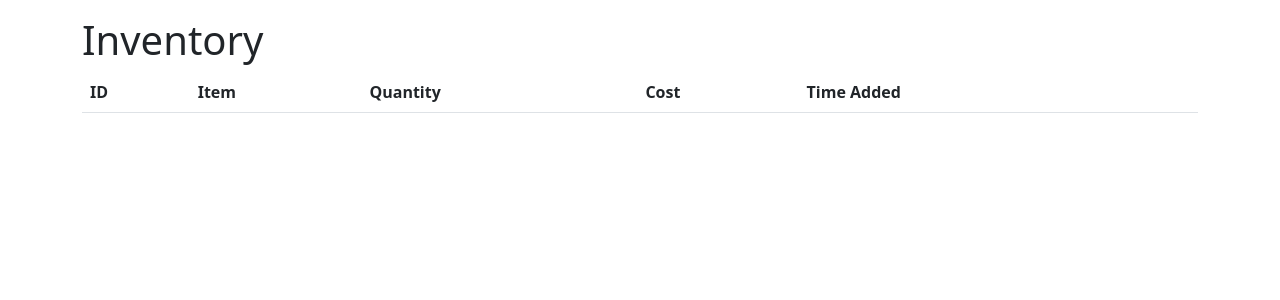
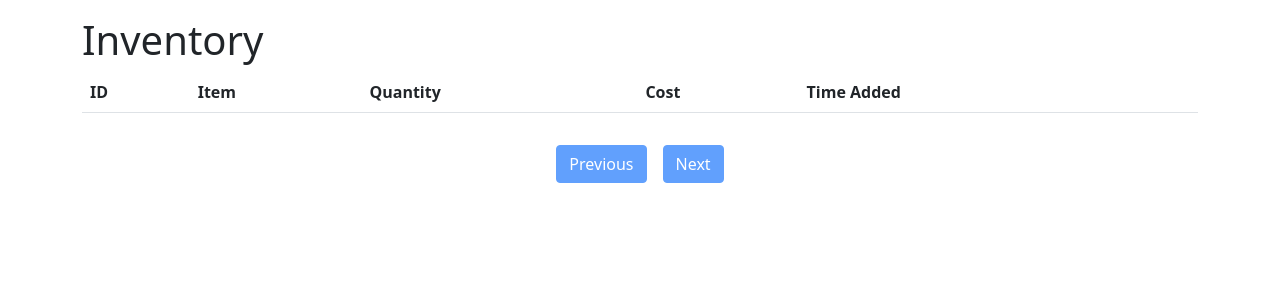
Before and after one commit to jkalasas/ziggly, a Python web app: template server/main/templates/main/inventory.html in a window 1280 px wide. Shown: the part 56-356 px from the top of the page. Run offline with Jinja, Linux system fonts and the light colour scheme; the template is opened without the code that fills it, so the values that code supplies are empty; some libraries are stand-ins or nearby versions.

Commit message:
Added pagination on pages

```diff
--- a/server/main/templates/main/inventory.html
+++ b/server/main/templates/main/inventory.html
@@ -14,7 +14,8 @@
             <div class="col-6 d-flex justify-content-end align-items-center" v-scope="addItemComponent({})">
             </div>
         </div>
-        <div class="mw-100 overflow-auto">
+        <div class="row mb-3">
+            <div class="col-12 overflow-auto">
                 <table class="table">
                     <thead>
                         <tr>
@@ -45,6 +46,13 @@
                 </table>
             </div>
         </div>
+        <div class="d-flex justify-content-center">
+            <a href="{{ url_for('main.inventory', p=stocks.prev_num) }}"
+                class="btn btn-primary rounded me-3 {%if not stocks.has_prev%}disabled{%endif%}">Previous</a>
+            <a href="{{ url_for('main.inventory', p=stocks.next_num) }}"
+                class="btn btn-primary rounded {%if not stocks.has_next%}disabled{%endif%}">Next</a>
+        </div>
+    </div>
 </main>
 {% endblock %}
 
```
Also changed, not shown: server/main/templates/main/item_stock.html (+7 -1 lines), server/main/templates/main/items.html (+7 -1 lines), server/main/templates/main/purchases.html (+7 -1 lines). Lines whose indentation alone changed are shown as unchanged.
